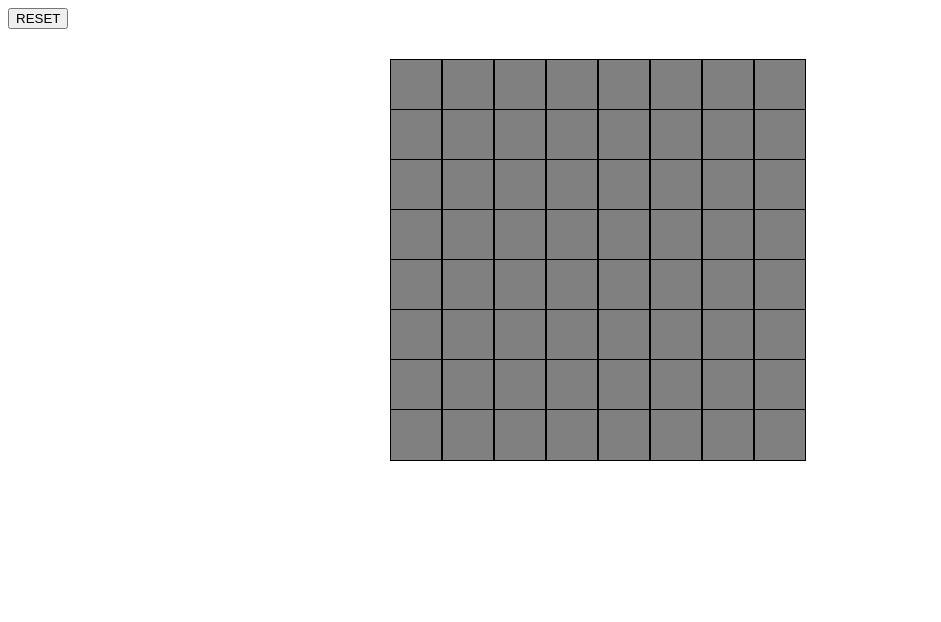
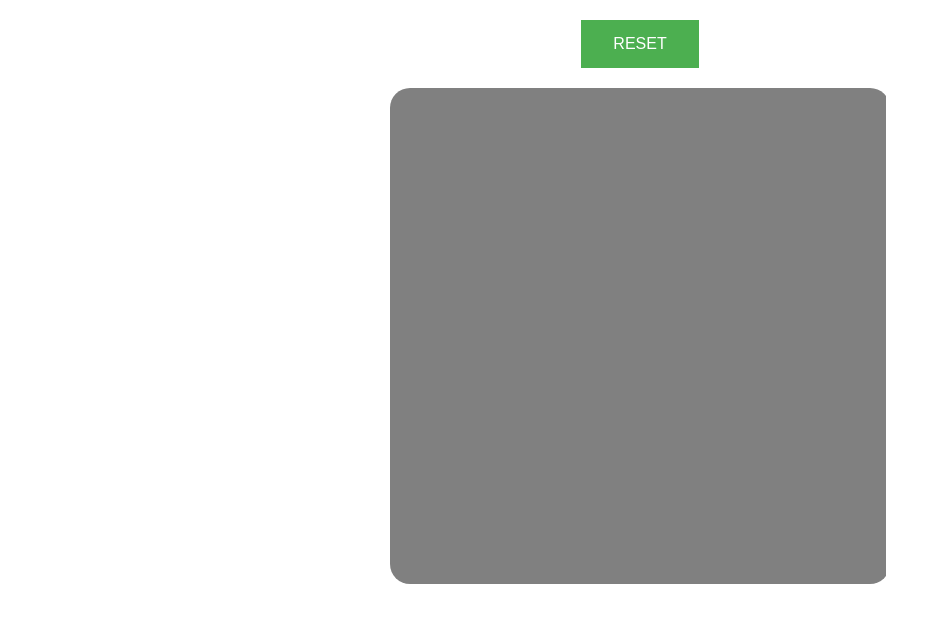
Before and after one commit to r-n-w/etch_a_sketch, a plain HTML site: page index.html in a window 1280 px wide. Shown: the whole page, without its empty margins (0-941 px from the left). Drawn offline with nearby package versions, Linux system fonts and the light colour scheme.

Commit message:
more or less working with inline block but squares don't line up with rows well so feels glitchy

```diff
--- a/script.js
+++ b/script.js
@@ -2,28 +2,48 @@ console.log('hey')
 const body = document.querySelector('body');
 const container = document.createElement('div');
 container.classList.add('container');
-const length = 8;
+const initialSize = 8;
 const button = document.querySelector('button');
 
 
-button.addEventListener('click', (e) => {
-    alert('How many bricks wide should the square be?');
-});
+createGrid(initialSize);
 
 
 
-createGrid(length);
+button.addEventListener('click', (e) => {
+    let requestedSize = prompt('How many bricks wide should the square be? \n (Min = 1, Max = 100)');
+    let size = Math.floor(requestedSize)
+    console.log(size);
+    if(size >=1 && size <=100) {
+        clearGrid();
+        createGrid(size);
+    } else {
+        return alert('Sorry that is not okay.');
+    }
+
+});
+
+function clearGrid() {
+    const rows = document.querySelectorAll('.row');
+    rows.forEach((row) => {
+        container.removeChild(row);
+    })
+}
+
 
 function createGrid(length) {
 
+    var blockPixelWidth = Math.floor(500/length);
 
     for (let i = 0; i < length; i++) {
 
         const myRow = document.createElement('div');
+        myRow.style.cssText = `height: ${blockPixelWidth}px`;
         myRow.classList.add('row');
 
         for (let k = 0; k < length; k++) {
             const myDiv = document.createElement('div');
+            myDiv.style.cssText = `width: ${blockPixelWidth}px; height: ${blockPixelWidth}px`;
             myDiv.classList.add('box', 'empty-box');
             myRow.appendChild(myDiv);
         }
@@ -31,7 +51,6 @@ function createGrid(length) {
         container.appendChild(myRow);
     }
     body.appendChild(container);
-}
 
     const blocks = document.querySelectorAll('.box');
     blocks.forEach((block) => {
@@ -39,3 +58,5 @@ blocks.forEach((block) => {
             block.classList.toggle('filled-box');
         });
     });
+
+}
--- a/style.css
+++ b/style.css
@@ -1,25 +1,36 @@
+.box {
+    display: inline-block;
+    position: relative;
+    vertical-align: middle;
 
-
-.box {
-    width: 50px;
-    height: 50px;
-    display: inline-block;
 }
 .empty-box{
     background-color: grey;
-    border: solid 1px black;
 }
 .filled-box {
     background-color: black;
 }
 .row {
-    height: 50px;
+    vertical-align: middle;
 }
 .container {
     display: block;
     width: 500px;
-    padding: 30px;
     margin: auto;
-
-
+    border-radius: 20px;
+    overflow: hidden;
 }
+button {
+    margin: 20px auto;
+    background-color: #4CAF50; /* Green */
+    border: none;
+    color: white;
+    padding: 15px 32px;
+    text-align: center;
+    text-decoration: none;
+    display: block;
+    font-size: 16px;
+}
+button:hover {
+    background-color: red;
+}
```
Lines whose indentation alone changed are shown as unchanged.
